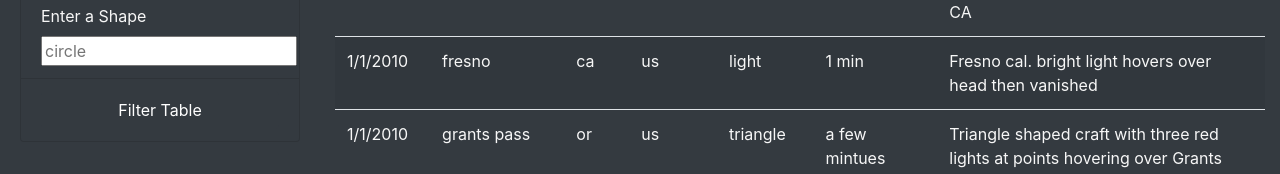
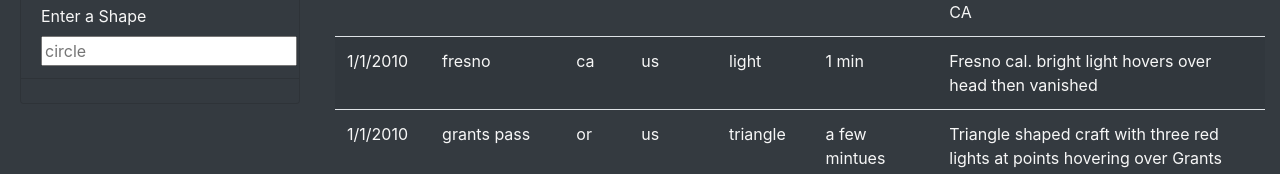
Before and after one commit to tylerfallon/UFO_Challenge, a plain HTML site: page index.html in a window 1280 px wide. Shown: the part 1157-1331 px from the top of the page. Drawn offline with nearby package versions, Linux system fonts and the light colour scheme.

Commit message:
removed button and allow form to automatically update instead

```diff
--- a/index.html
+++ b/index.html
@@ -82,9 +82,9 @@
                   <input type="text" placeholder="circle" id="shape" />
                 </li>
                 <li class="list-group-item bg-dark">
-                  <button id="filter-btn" type="button" class="btn btn-dark">
+                  <!-- <button id="filter-btn" type="button" class="btn btn-dark">
                     Filter Table
-                  </button>
+                  </button> -->
                 </li>
               </ul>
             </form>
```
